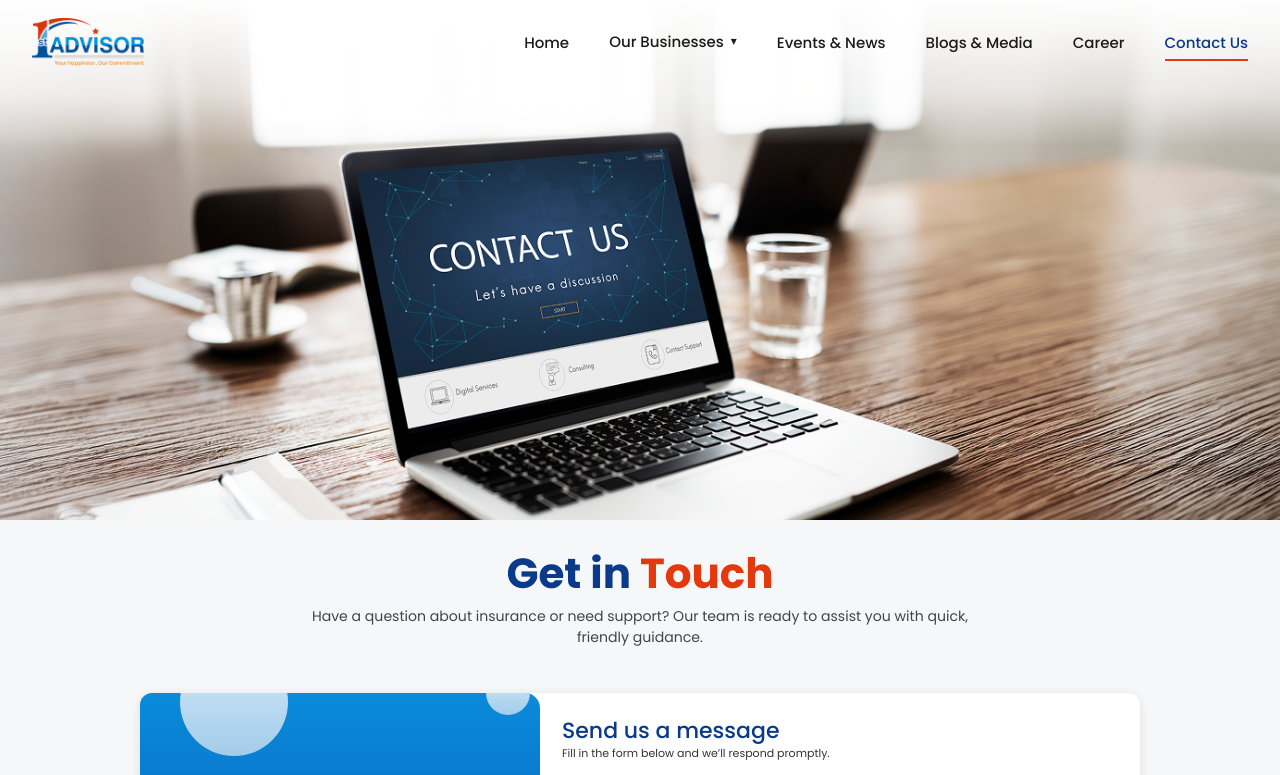
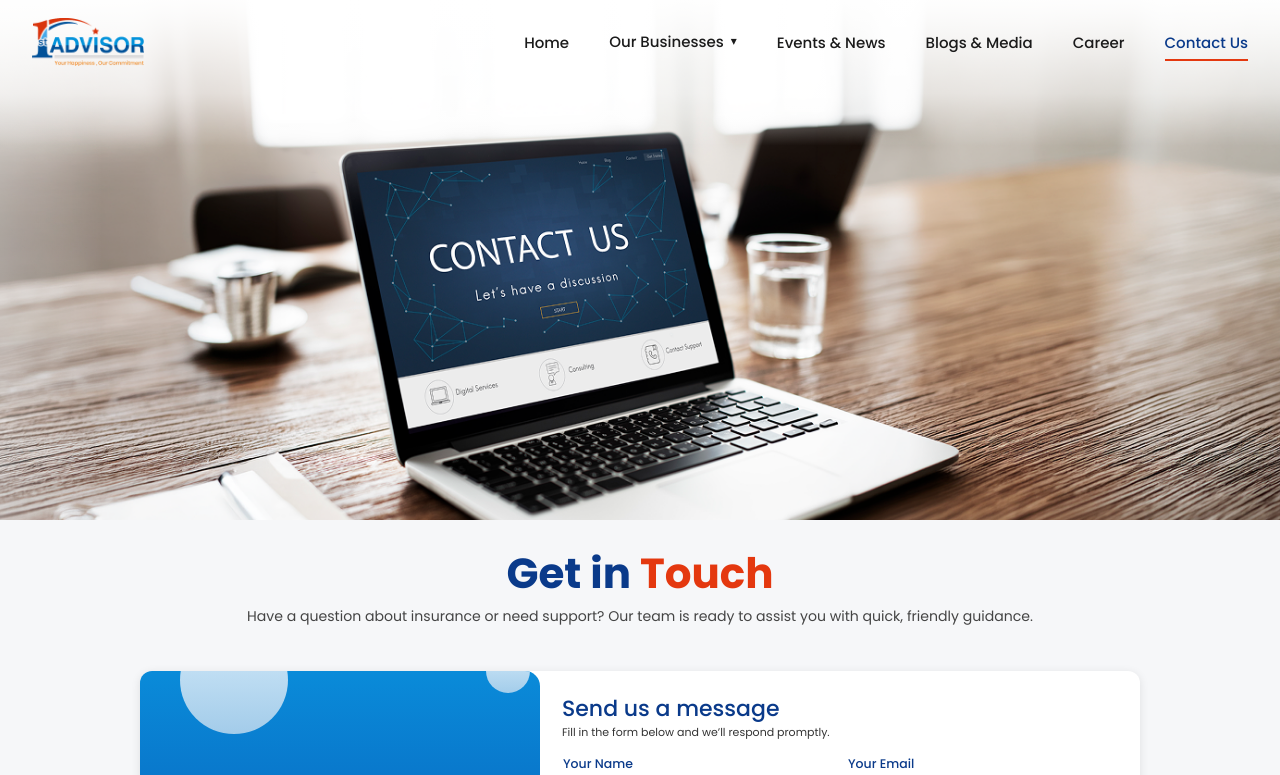
Before and after one commit to dnyanesh121/advisor-group-company, a React (Vite) app in the folder frontend/: page /contact-us in a window 1280 px wide. Shown: the top 775 px of the page. Built offline with nearby package versions, Linux system fonts and the light colour scheme.

Commit message:
Height width fixed

```diff
--- a/frontend/src/components/ContactUs/Getintouch.jsx
+++ b/frontend/src/components/ContactUs/Getintouch.jsx
@@ -88,7 +88,7 @@ export default function GetInTouch({
                 />
                 </span>
                 {href ? (
-                  <a href={href}>{text}</a>
+                  <a href={href} style={{width: '207px'}}>{text}</a>
                 ) : (
                   <span style={{width: '200px'}}>{text}</span>
                 )}
--- a/frontend/src/components/Insurance/InsuranceProducts.jsx
+++ b/frontend/src/components/Insurance/InsuranceProducts.jsx
@@ -25,7 +25,7 @@ const InsuranceProducts = ({ products = PRODUCTS }) => {
 
       <div className="ins-products__grid">
         {products.map(({ title, icon, link }) => (
-          <a key={title} href={link} className="ins-card">
+          <a key={title} className="ins-card">
             <span className="ins-card__title">{title}</span>
             <img src={icon} alt="" className="ins-card__icon" />
             <span className="ins-card__arrow" aria-hidden="true">
--- a/frontend/src/css/ContactUs/Getintouch.css
+++ b/frontend/src/css/ContactUs/Getintouch.css
@@ -18,7 +18,7 @@
 }
 
 .gt__sub {
-  max-width: 700px;
+  max-width: 840px;
   margin: 0 auto 44px;
   text-align: center;
   font-size: clamp(12.5px, 1.1vw, 15px);
--- a/frontend/src/pages/RealEstate.jsx
+++ b/frontend/src/pages/RealEstate.jsx
@@ -20,7 +20,7 @@ export default function RealEstate() {
         text="First Advisors helps individuals and investors identify the right real estate opportunities through market insights, strategic property guidance, and investment-focused advisory. From property evaluation and location analysis to investment planning and transaction support, we simplify complex real estate decisions with research-driven insights and a client-first approach."
         image={estateImg}
         buttonText="Talk to an Expert"
-        href="/contact"
+        href="/contact-us"
         />
         <Offerings />
         <FAQ faqs={realestateFaqs} disclaimer={DISCLAIMER_RealEstate} />
```
